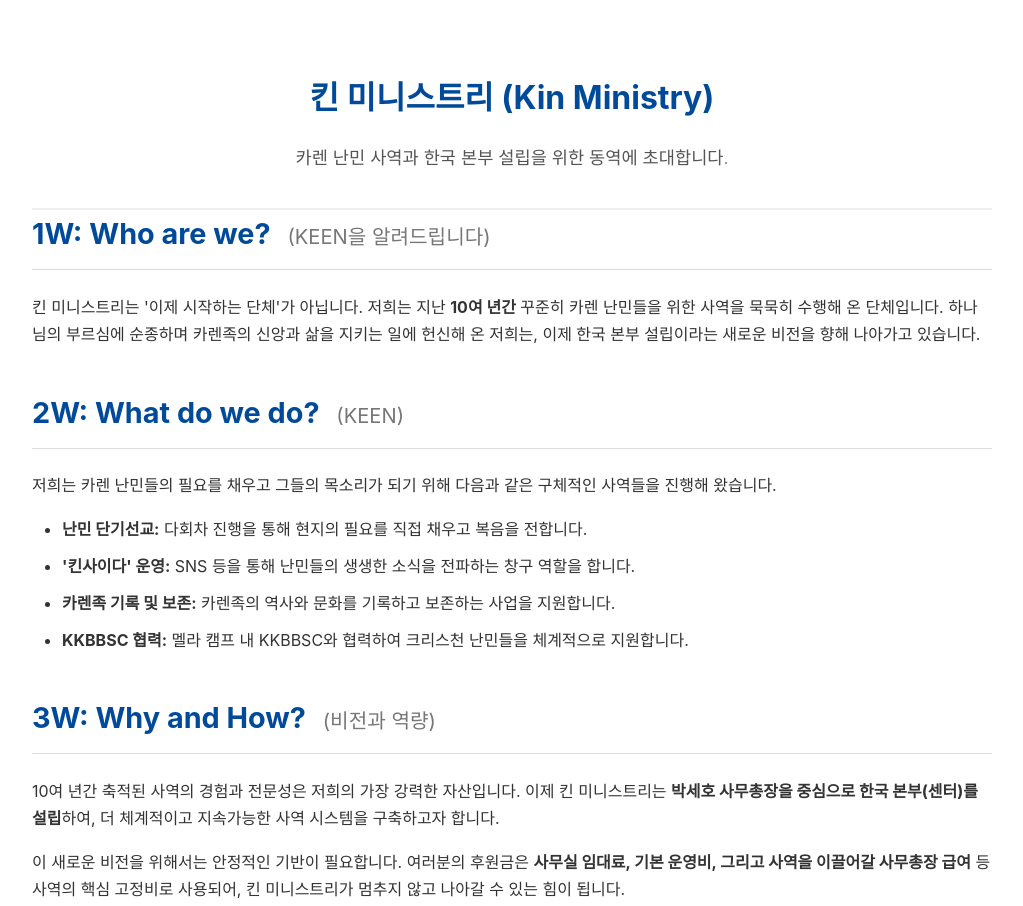
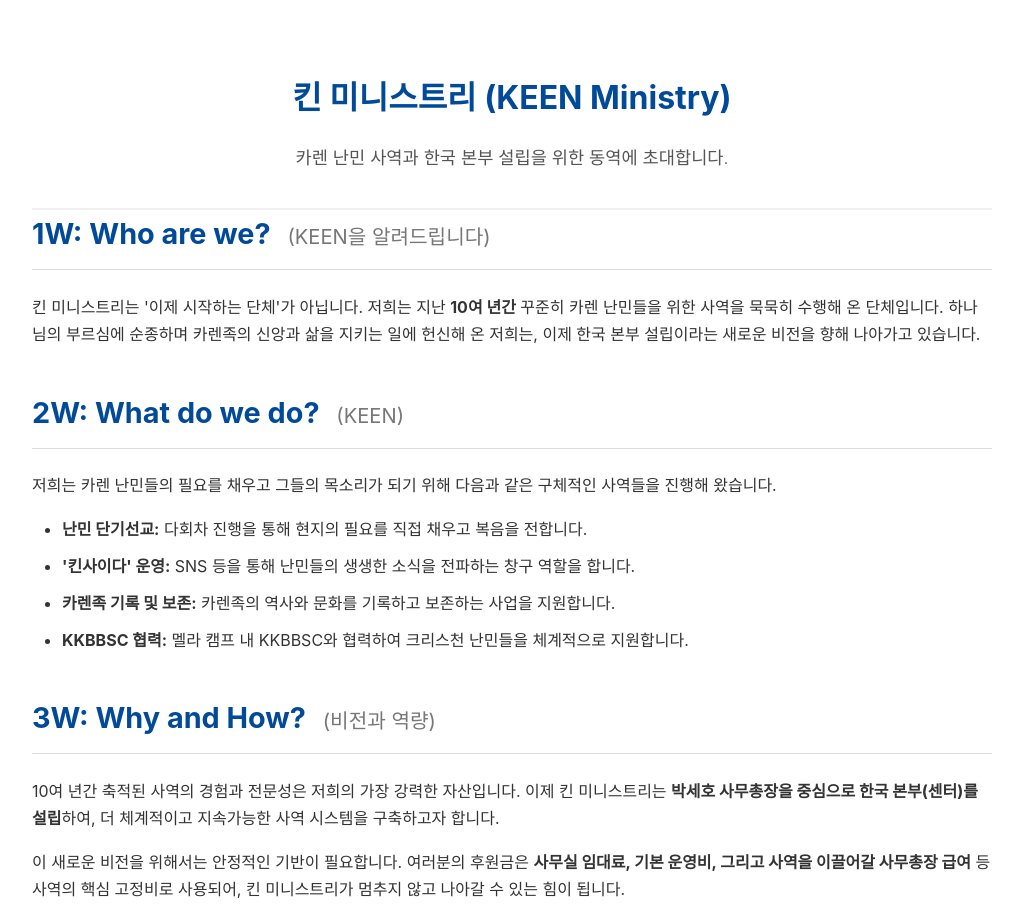
Before and after one commit to propagator316/HARP-in-, a plain HTML site: page Keen/index.html in a window 1280 px wide. Shown: the top 906 px of the page, without its empty margins (128-1151 px from the left). Drawn offline with Linux system fonts and the light colour scheme.

Commit message:
Update index.html

```diff
--- a/Keen/index.html
+++ b/Keen/index.html
@@ -149,7 +149,7 @@
 
     <div class="container">
         <header>
-            <h1>킨 미니스트리 (Kin Ministry)</h1>
+            <h1>킨 미니스트리 (KEEN Ministry)</h1>
             <p>카렌 난민 사역과 한국 본부 설립을 위한 동역에 초대합니다.</p>
                     </header>
 
```
